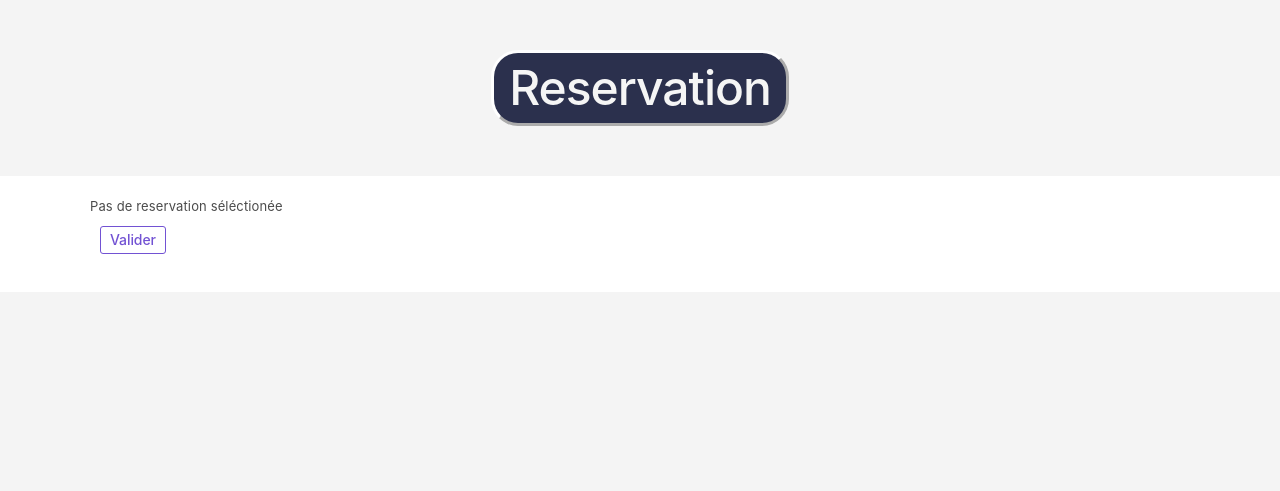
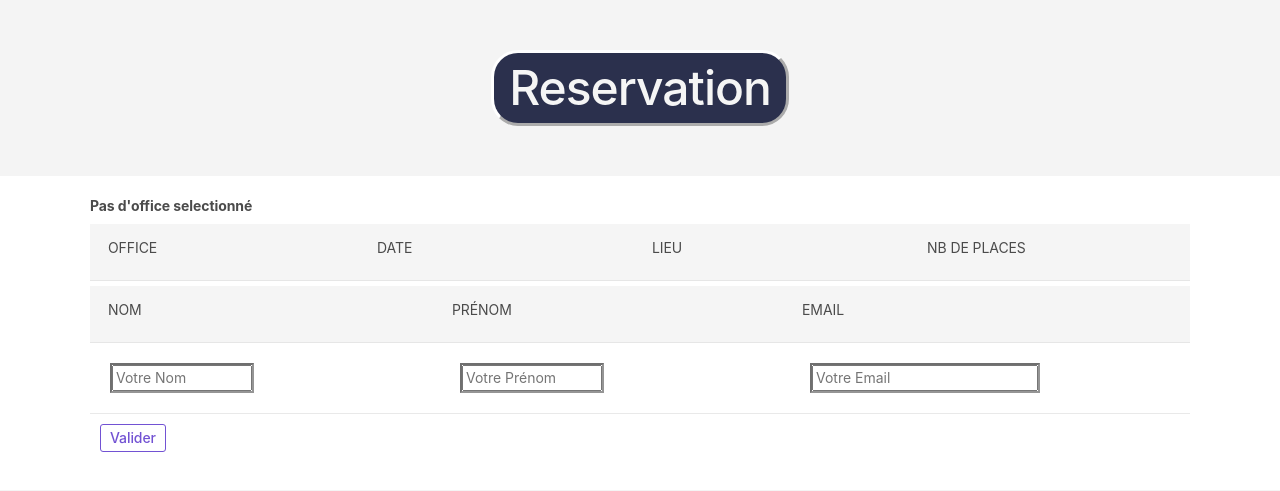
Before and after one commit to benkrief/resa_ciel, a Symfony app: template templates/sub/index.html.twig in a window 1280 px wide. Shown: the part 125-616 px from the top of the page. Run offline with Twig, Linux system fonts and the light colour scheme; the template is opened without the code that fills it, so the values that code supplies are empty; style sheets or scripts are compiled from the project's sources; some libraries are stand-ins or nearby versions; some web fonts are replaced.

Commit message:
Changement Systeme nom

```diff
--- a/templates/office/index.html.twig
+++ b/templates/office/index.html.twig
@@ -69,7 +69,7 @@
                                                 <td class="v-align-middle"><label class="no-padding no-margin">
                                                         {% for cle,valeur in dateo %}{% if cle==office.id%} {{ valeur }} {% endif %}{% endfor %}
                                                     </label></td>
-                                                <td class="v-align-middle">{{ office.hour? office.hour|date('G:i') : ''   }}</td>
+                                                <td class="v-align-middle">{{ office.hour? office.hour|date('H:i') : ''   }}</td>
                                                 <td class="v-align-middle">{{ office.paracha }}</td>
                                                 <td class="v-align-middle">{{ office.lieu }}</td>
                                                 <td class="v-align-middle">{{ office.title }}</td>
--- a/templates/sub/index.html.twig
+++ b/templates/sub/index.html.twig
@@ -20,50 +20,83 @@
                 <div class="card card-transparent">
                     <div class="card-body">
                         <div class="table-responsive">
-                        <form method="post" action="{{ path('sub_confirm',{'subs': subs }) }}">
-                            {% for key,nb in subs %}
-
-                                <table class="table table-hover non" id="basicTable"  style="background: whitesmoke">
+                            <table class="table table-hover non"  style="background: whitesmoke;margin-top: 0px">
                                 <thead>
                                 <tr>
                                     <th style="width:20%"><label>Office</label></th>
+                                    <th style="width:20%"><label>Date</label></th>
+                                    <th style="width:20%"><label>Lieu</label></th>
+                                    <th style="width:20%"><label>Nb de Places</label></th>
+                                </tr>
+                                <tbody>
+                                {% for cle,val in subs %}
+                                    {% for key,off in office %}
+                                        {% if cle==key%}
+                                            <tr style="font-size: larger">
+                                            <td class="v-align-middle">
+                                                <label class="no-padding no-margin" >
+                                                    {{ off.title }}
+                                                </label>
+                                            </td>
+                                            <td class="v-align-middle">
+                                                <label class="no-padding no-margin">
+                                                    {{ off.date}}  {{ off.hour? off.hour|date('H:i') : ''    }}
+                                                </label>
+                                            </td>
+                                            <td class="v-align-middle">
+                                                <label class="no-padding no-margin" >
+                                                    {{ off.lieu }}
+                                                </label>
+                                            </td>
+                                            <td class="v-align-middle">
+                                                <label class="no-padding no-margin" >
+                                                    {{ val }}
+                                                </label>
+                                            </td>
+                                        {% endif %}
+
+
+                                        </tr>{% endfor %}
+                                {% else %}
+                                    <label style="font-weight:bold ">Pas d'office selectionné</label>
+                                {% endfor %}
+
+
+                                </tbody>
+                            </table>
+                        </div>
+                        <div class="table-responsive">
+                        <form method="post" action="{{ path('sub_confirm',{'subs': subs }) }}">
+
+                            <table class="table table-hover non" id="basicTable"  style="background: whitesmoke">
+                                <thead>
+                                <tr>
                                     <th style="width:20%"><label>Nom</label></th>
                                     <th style="width:20%"><label>Prénom</label></th>
                                     <th style="width:20%"><label>Email</label></th>
                                 </tr>
                                 </thead>
                                 <tbody>
-                                {% for i in 1..nb %}
                                     <tr style="font-size: larger">
-                                        <td class="v-align-middle" style="text-transform: capitalize">
-                                            <label>
-                                                {% for cle,valeur in office %}{% if cle==key%} {{ valeur.title }} - {{ valeur.lieu}} - {{ valeur.date}} {{ valeur.hour? valeur.hour|date('G:i') : ''   }} {% endif %}{% endfor %}
+                                        <td>
+                                            <label class="no-padding no-margin" style="border: 2px inset rgba(68,68,68,0.56); padding: 4px;">
+                                                <input name="nom" type="text" required  placeholder="Votre Nom" style="width: 10em" >
                                             </label>
                                         </td>
-                                        <td class="v-align-middle">
-                                            <label class="no-padding no-margin" style="border: 4px inset rgba(68,68,68,0.56); padding: 4px;">
-                                                <input name="nom_{{ key }}_{{ i }}" type="text" required  placeholder="Votre Nom" style="width: 10em" >
+                                        <td>
+                                            <label class="no-padding no-margin" style="border: 2px inset rgba(68,68,68,0.56); padding: 2px;">
+                                                <input name="prenom" type="text" required placeholder="Votre Prénom" style="width: 10em" >
                                             </label>
                                         </td>
-                                        <td class="v-align-middle">
-                                            <label class="no-padding no-margin" style="border: 4px inset rgba(68,68,68,0.56); padding: 2px;">
-                                                <input name="prenom_{{ key }}_{{ i }}" type="text" required placeholder="Votre Prénom" style="width: 10em" >
-                                            </label>
-                                        </td>
-                                        <td class="v-align-middle">
-                                            <label class="no-padding no-margin" style="border: 4px inset rgba(68,68,68,0.56); padding: 2px;">
-                                                <input name="email_{{ key }}_{{ i }}"  type="email" required placeholder="Votre Email" >
+                                        <td>
+                                            <label class="no-padding no-margin" style="border: 2px inset rgba(68,68,68,0.56); padding: 2px;">
+                                                <input name="email"  type="email" required placeholder="Votre Email" >
                                             </label>
                                         </td>
 
                                     </tr>
-                                {% endfor %}
 
-                            {% else %}
-                                <tr>
-                                    <td  class="v-align-middle" colspan="6">Pas de reservation séléctionée</td>
-                                </tr>
-                                {% endfor %}
+
                                 </tbody>
                                 </table>
 
```
Also changed, not shown: src/Controller/SubController.php (+30 -11 lines), src/Repository/SubRepository.php (+15 -0 lines), templates/contact/index.html.twig (+16 -6 lines), templates/sub/valid.html.twig (+8 -2 lines), public/assets/plugins/bootstrap/css/bootstrap.css.
